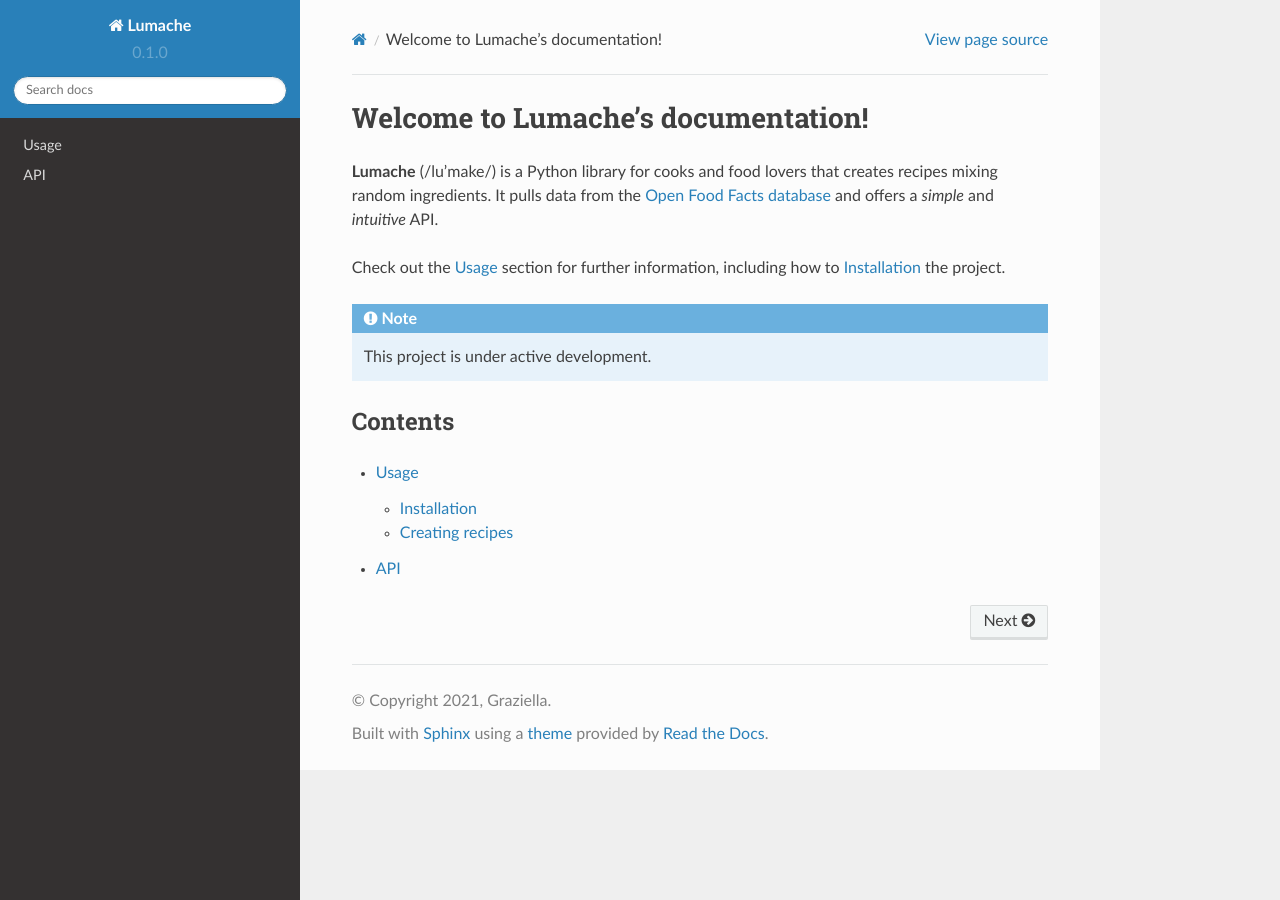
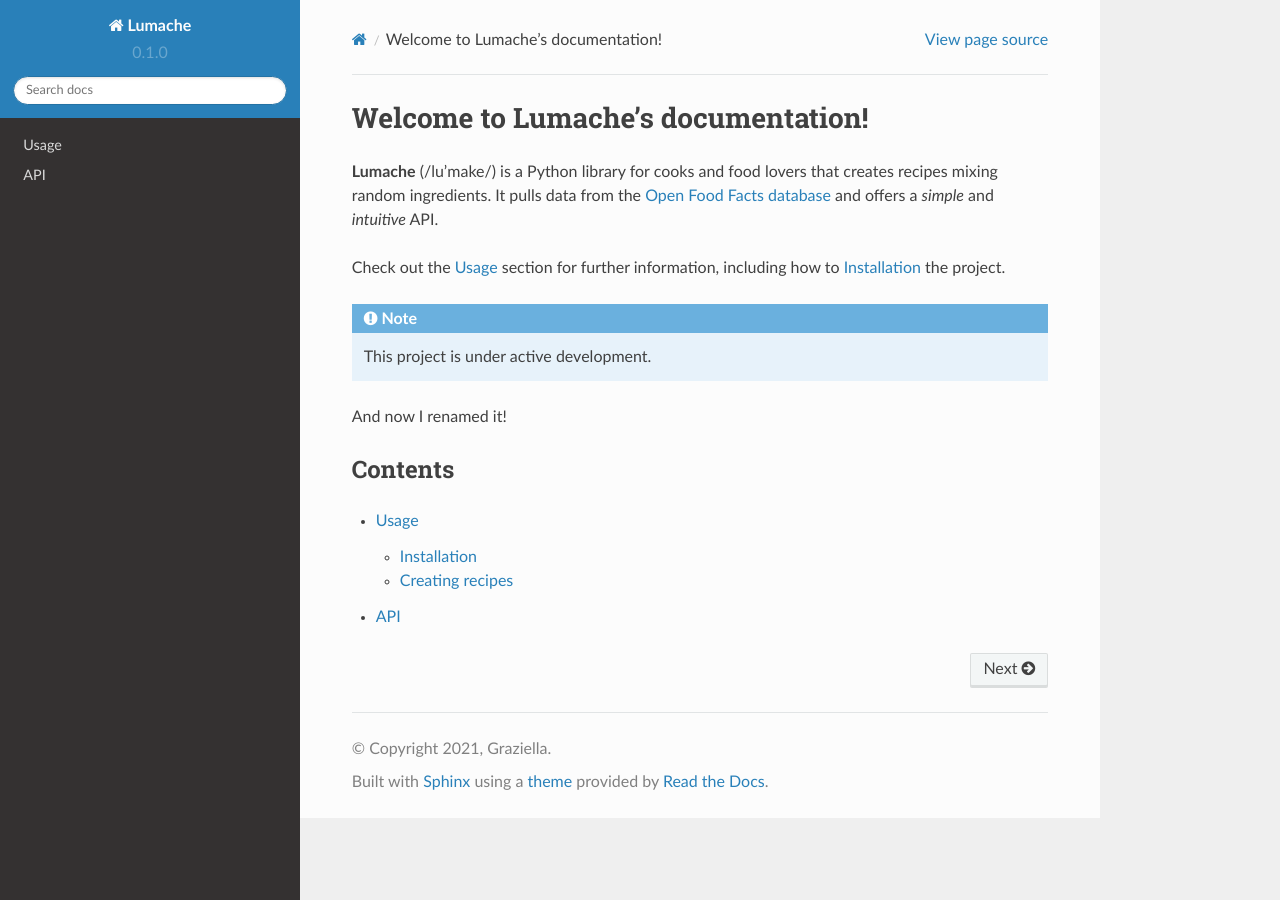
Before and after one commit to jranalli/readthedocs-tutorial, a Sphinx documentation site: the page built from docs/source/index.rst, in a window 1280 px wide. Built offline with Sphinx 7.4.7 and the Read the Docs theme 2.0.0, drawn with Linux system fonts in a browser that asks for light colours.

Commit message:
Update index.rst

```diff
--- a/docs/source/index.rst
+++ b/docs/source/index.rst
@@ -13,6 +13,8 @@ how to :ref:`installation` the project.
 
    This project is under active development.
 
+And now I renamed it!
+
 Contents
 --------
 
```
